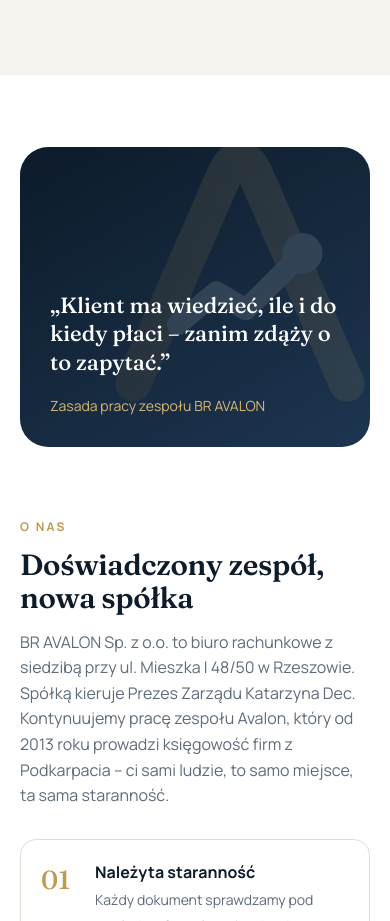
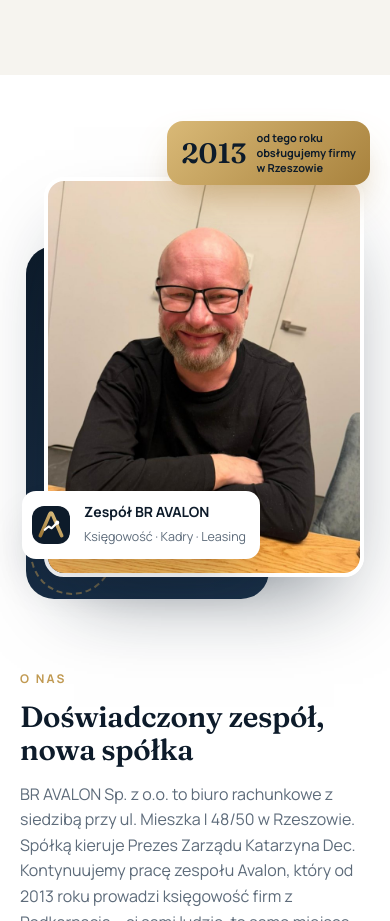
Before and after one commit to wwieczor-commits/avalon, a plain HTML site: page index.html in a window 390 px wide. Shown: the part 3960-4881 px from the top of the page. Drawn offline with Linux system fonts and the light colour scheme.

Commit message:
O nas: zdjęcie zespołu zamiast cytatu
Co-Authored-By: Claude Opus 5.5 <noreply@anthropic.com>
Claude-Session: https://claude.ai/code/session_014MsiqmYc8HFTMFT1WgEza3

```diff
--- a/index.html
+++ b/index.html
@@ -417,6 +417,34 @@ body.menu-open .menu-bg{opacity:1;pointer-events:auto}
   .vid-text p{font-size:15px}
   .inno{font-size:11.5px;padding:7px 13px}
 }
+
+/* ===== ZDJĘCIE O NAS ===== */
+.about-photo{position:relative;padding:40px 0 34px 34px}
+.about-photo:before{content:"";position:absolute;left:0;bottom:0;width:72%;height:78%;border-radius:28px;background:linear-gradient(150deg,var(--ink),var(--ink-3))}
+.about-photo:after{content:"";position:absolute;left:14px;bottom:14px;width:120px;height:120px;border-radius:50%;border:2px dashed rgba(193,154,82,.55)}
+.ph-frame{position:relative;z-index:1;border-radius:26px;overflow:hidden;aspect-ratio:4/5;box-shadow:0 40px 80px -30px rgba(13,27,42,.55);border:6px solid #fff}
+.ph-frame img{width:100%;height:100%;object-fit:cover;display:block;transition:transform .8s ease}
+.about-photo:hover .ph-frame img{transform:scale(1.03)}
+.ph-badge{position:absolute;z-index:2;right:-18px;top:-34px;background:linear-gradient(135deg,#d9b977,#a8823d);color:var(--ink);border-radius:20px;padding:18px 20px;box-shadow:0 20px 40px -16px rgba(168,130,61,.8);display:flex;align-items:center;gap:14px}
+.ph-n{font-family:var(--serif);font-size:38px;font-weight:600;line-height:1}
+.ph-t{font-size:12.5px;font-weight:700;line-height:1.35}
+.ph-card{position:absolute;z-index:2;left:0;bottom:60px;background:#fff;border-radius:18px;padding:14px 20px 14px 14px;display:flex;align-items:center;gap:14px;box-shadow:0 24px 50px -20px rgba(13,27,42,.45)}
+.ph-mk{width:46px;height:46px;flex:0 0 46px;border-radius:12px;overflow:hidden}
+.ph-mk svg{width:100%;height:100%;display:block}
+.ph-card b{display:block;font-size:15px}
+.ph-card span{font-size:12.5px;color:var(--muted)}
+@media (max-width:980px){.about-photo{max-width:520px;margin:0 auto}}
+@media (max-width:720px){
+  .about-photo{padding:30px 0 22px 18px;margin:0 6px}
+  .about-photo:after{width:80px;height:80px;left:4px;bottom:4px}
+  .ph-frame{border-width:4px;border-radius:20px}
+  .ph-badge{right:-6px;top:-26px;padding:10px 14px;border-radius:16px;gap:10px}
+  .ph-n{font-size:28px}
+  .ph-t{font-size:11px}
+  .ph-card{bottom:40px;left:-4px;padding:10px 14px 10px 10px;border-radius:14px}
+  .ph-mk{width:38px;height:38px;flex-basis:38px}
+  .ph-card b{font-size:14px}
+}
 </style>
 </head>
 <body>
@@ -540,9 +568,23 @@ body.menu-open .menu-bg{opacity:1;pointer-events:auto}
 
 <section class="about" id="o-nas">
   <div class="wrap about-grid">
-    <div class="about-visual reveal">
-      <blockquote>„Klient ma wiedzieć, ile i do kiedy płaci – zanim zdąży o to zapytać.”</blockquote>
-      <cite>Zasada pracy zespołu BR AVALON</cite>
+    <div class="about-photo reveal">
+      <div class="ph-frame"><img src="assets/zespol.jpg" alt="Zespół BR AVALON" width="800" height="1000" loading="lazy"></div>
+      <div class="ph-badge"><div class="ph-n">2013</div><div class="ph-t">od tego roku<br>obsługujemy firmy<br>w Rzeszowie</div></div>
+      <div class="ph-card">
+        <div class="ph-mk"><svg viewBox="0 0 64 64" aria-hidden="true">
+  <defs>
+    <linearGradient id="gph" x1="0" y1="1" x2="1" y2="0">
+      <stop offset="0" stop-color="#9c7533"/><stop offset="1" stop-color="#e4c98a"/>
+    </linearGradient>
+  </defs>
+  <rect width="64" height="64" rx="16" fill="#0d1b2a"/>
+  <path d="M14 50 L29.5 14.5 Q32 9.5 34.5 14.5 L50 50" fill="none" stroke="url(#gph)" stroke-width="6" stroke-linecap="round" stroke-linejoin="round"/>
+  <path d="M21.5 40 L28 34.5 L33 37.5 L42.5 28" fill="none" stroke="#ffffff" stroke-width="3.6" stroke-linecap="round" stroke-linejoin="round"/>
+  <circle cx="42.5" cy="28" r="3.4" fill="#ffffff"/>
+</svg></div>
+        <div><b>Zespół BR AVALON</b><span>Księgowość · Kadry · Leasing</span></div>
+      </div>
     </div>
     <div class="reveal">
       <div class="eyebrow">O nas</div>
```
Also changed, not shown: assets/zespol.jpg (added).
